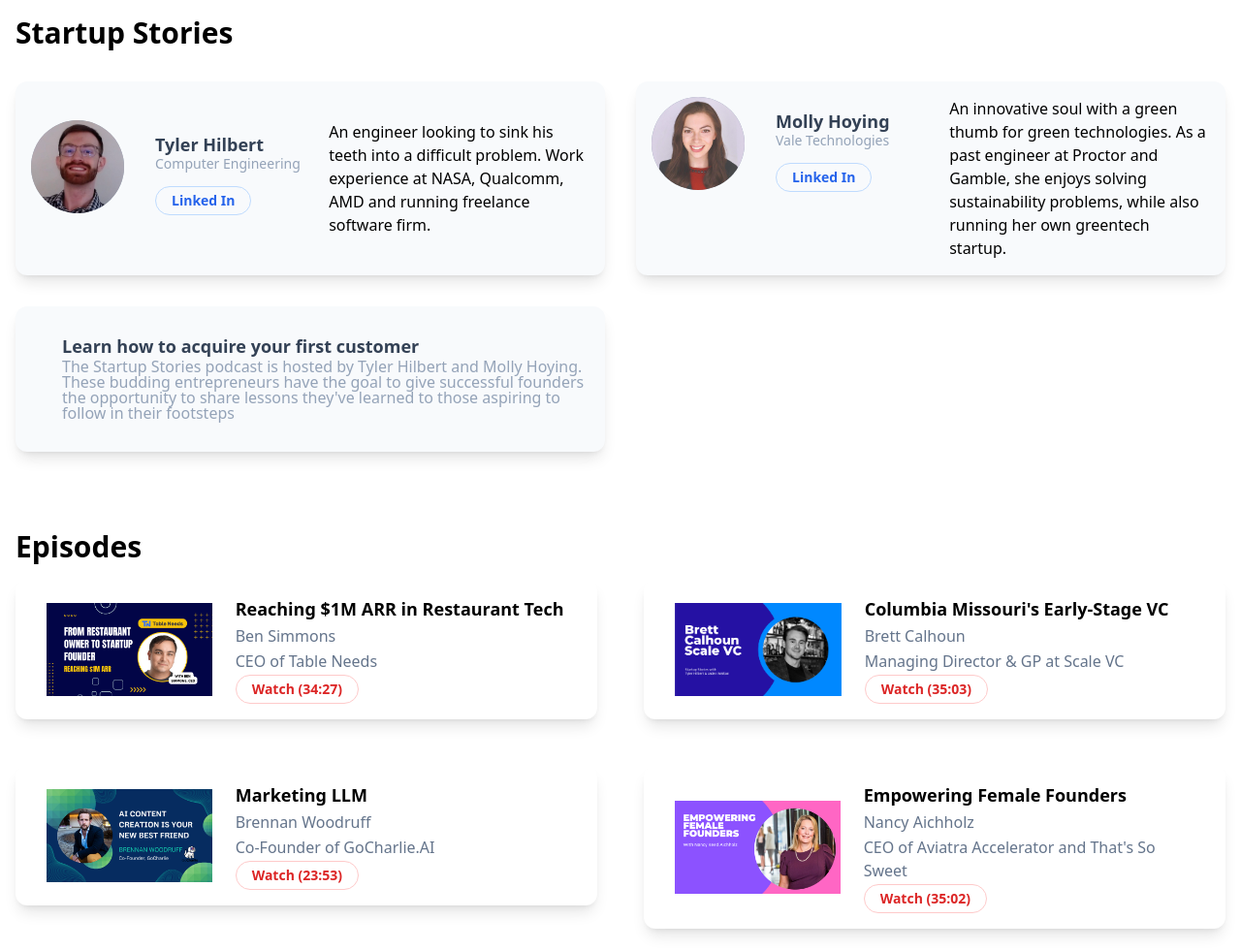
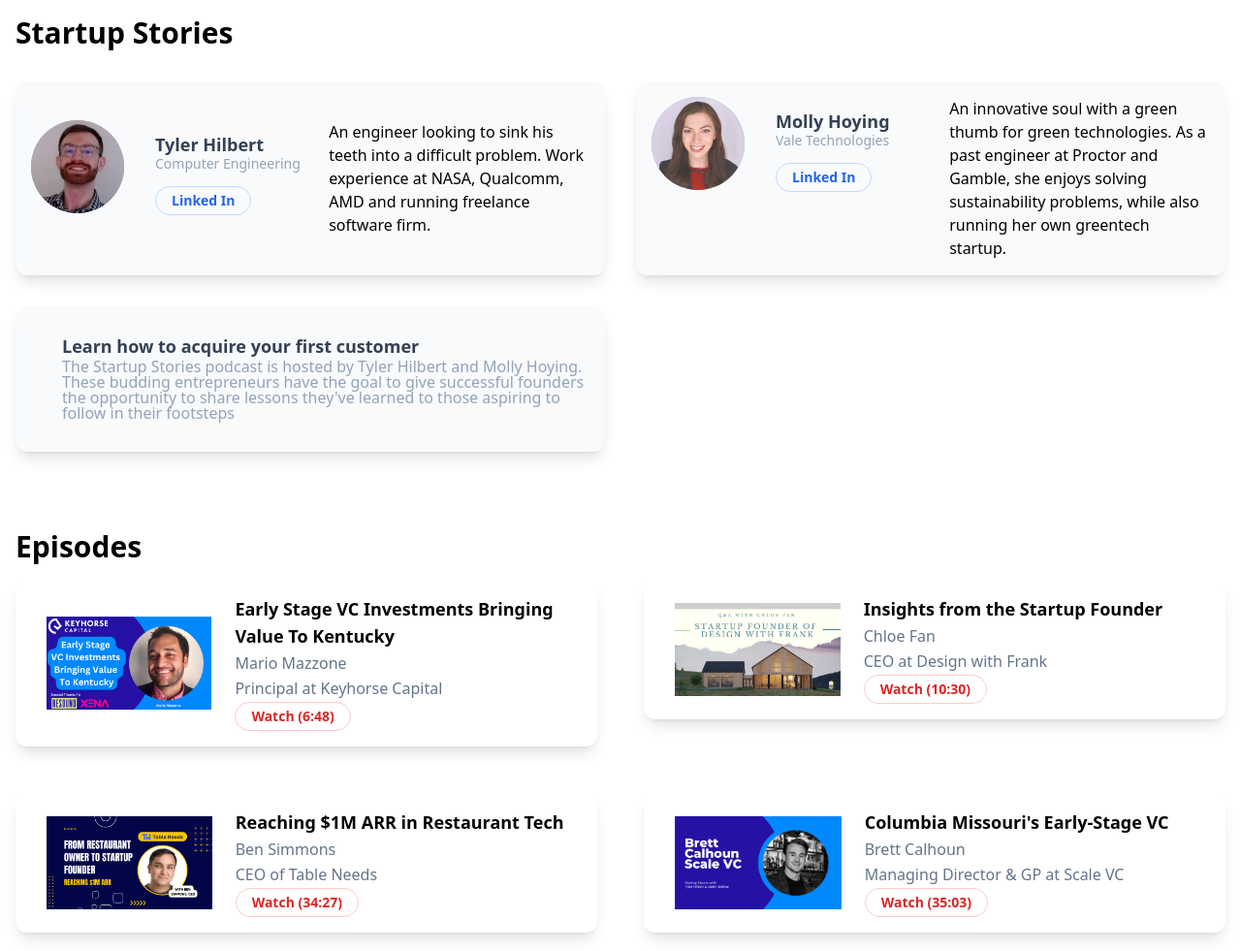
Before and after one commit to Tyler-Hilbert/StartupStories, a website: page src/index.html in a window 1280 px wide. Shown: the top 981 px of the page at 97% size. Drawn offline with Linux system fonts and the light colour scheme.

Commit message:
Updated episodes

```diff
--- a/src/index.html
+++ b/src/index.html
@@ -73,6 +73,47 @@
         Episodes
     </h1>
     <div class="grid lg:grid-cols-2 md:grid-cols-1 sm:grid-cols-1 gap-4">
+
+      <a href="https://www.youtube.com/watch?v=nm9zwKYj1-A" target="_blank">
+        <div class="py-8 px-8 bg-white rounded-xl shadow-lg space-y-2 sm:py-4 sm:flex sm:items-center sm:space-y-0 sm:space-x-6 m-4">
+            <img class="block mx-auto h-24 sm:mx-0 sm:shrink-0" src="../imgs/MarioMazzone.png" alt="Mario Mazzone Principal at Keyhorse Capital, Startup Stories Episode 14" />
+            <div class="text-center space-y-2 sm:text-left">
+              <div class="space-y-0.5">
+                <p class="text-lg text-black font-semibold">
+                  Early Stage VC Investments Bringing Value To Kentucky
+                </p>
+                <p class="text-slate-500 font-medium">
+                  Mario Mazzone
+                </p>
+                <p class="text-slate-500 font-medium">
+                  Principal at Keyhorse Capital
+                </p>
+                <div class="px-4 py-1 text-sm whitespace-nowrap max-w-min text-red-600 font-semibold rounded-full border border-red-200 hover:text-white hover:bg-red-600 hover:border-transparent focus:outline-none focus:ring-2 focus:ring-red-600 focus:ring-offset-2">Watch (6:48)</div>
+              </div>
+            </div>
+        </div>
+      </a>
+
+      <a href="https://www.youtube.com/watch?v=_UY2dP5bCxw" target="_blank">
+        <div class="py-8 px-8 bg-white rounded-xl shadow-lg space-y-2 sm:py-4 sm:flex sm:items-center sm:space-y-0 sm:space-x-6 m-4">
+            <img class="block mx-auto h-24 sm:mx-0 sm:shrink-0" src="../imgs/ChloeFan.png" alt="Chloe Fan CEO of Design with Frank Podcast, Startup Stories Episode 11" />
+            <div class="text-center space-y-2 sm:text-left">
+              <div class="space-y-0.5">
+                <p class="text-lg text-black font-semibold">
+                  Insights from the Startup Founder
+                </p>
+                <p class="text-slate-500 font-medium">
+                  Chloe Fan
+                </p>
+                <p class="text-slate-500 font-medium">
+                  CEO at Design with Frank
+                </p>
+                <div class="px-4 py-1 text-sm whitespace-nowrap max-w-min text-red-600 font-semibold rounded-full border border-red-200 hover:text-white hover:bg-red-600 hover:border-transparent focus:outline-none focus:ring-2 focus:ring-red-600 focus:ring-offset-2">Watch (10:30)</div>
+              </div>
+            </div>
+        </div>
+      </a>
+
       <a href="https://www.youtube.com/watch?v=ypMALmW8J4U" target="_blank">
         <div class="py-8 px-8 bg-white rounded-xl shadow-lg space-y-2 sm:py-4 sm:flex sm:items-center sm:space-y-0 sm:space-x-6 m-4">
             <img class="block mx-auto h-24 sm:mx-0 sm:shrink-0" src="../imgs/BenSimmons.png" alt="Ben Simmons CEO of Table Needs Reaching $1M ARR in Restaurant Tech Startup Stories Episode 11" />
```
Also changed, not shown: imgs/ChloeFan.png (added), imgs/MarioMazzone.png (added).
